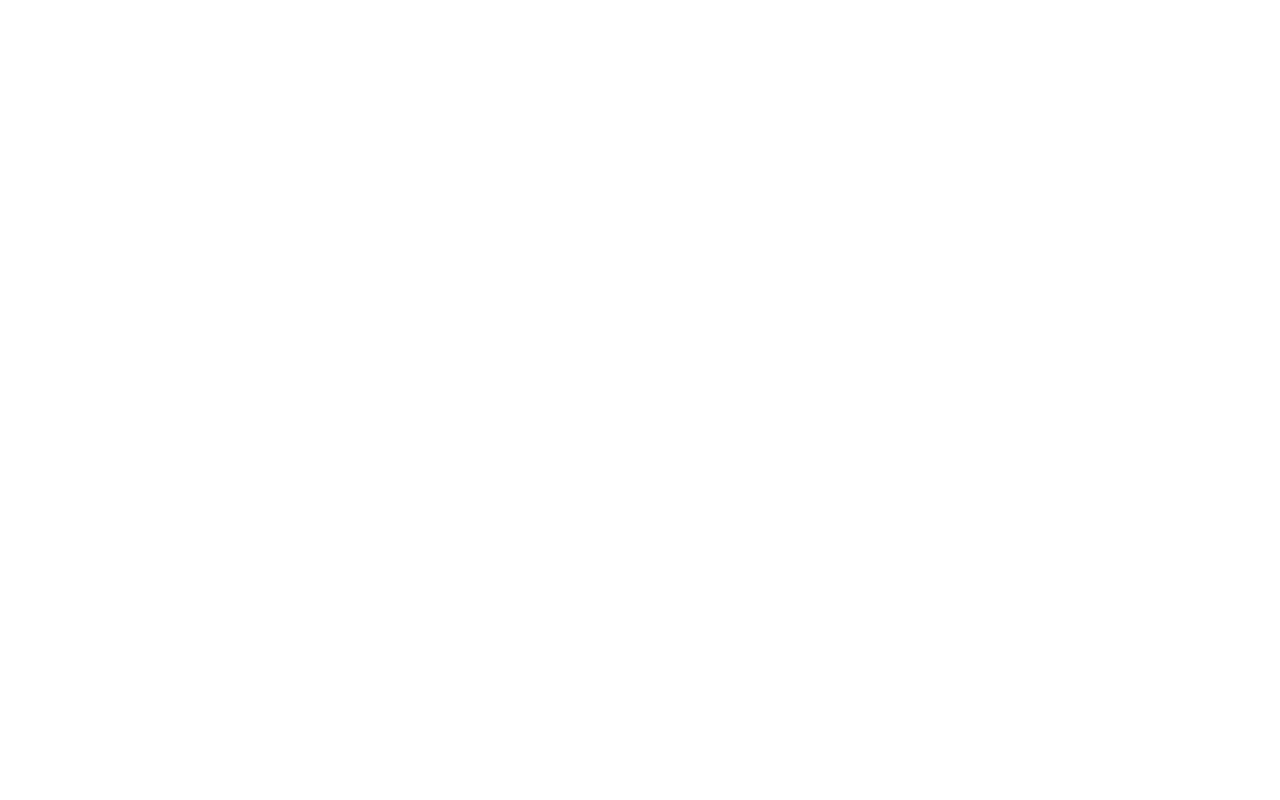
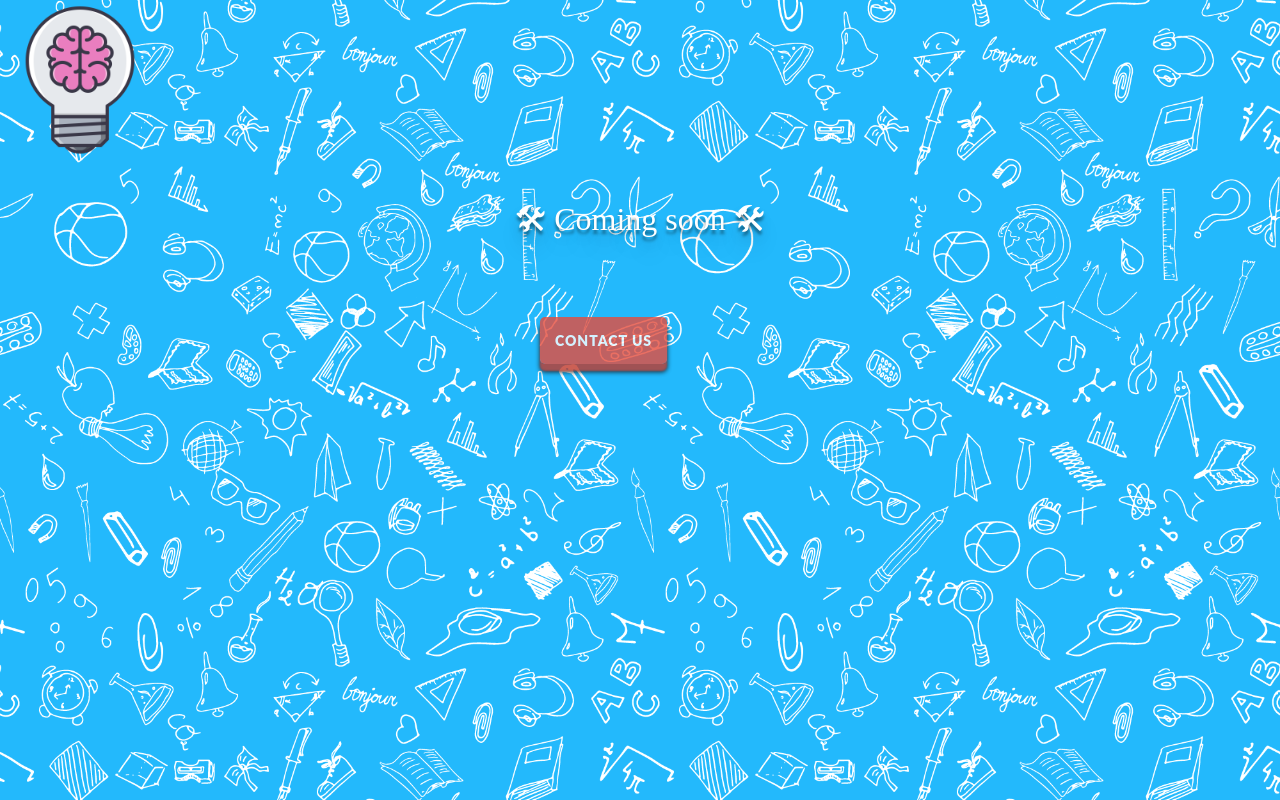
Before and after one commit to gabrielecanepa/infinite-scroll, a plain HTML site: page index.html in a window 1280 px wide. Drawn offline with Linux system fonts and the light colour scheme.

Commit message:
Add background and elements

```diff
--- a/index.html
+++ b/index.html
@@ -1,5 +1,5 @@
 <!DOCTYPE html>
-<html>
+<html lang="en">
   <head>
     <meta charset="UTF-8">
     <meta http-equiv="X-UA-Compatible" content="IE=edge">
@@ -10,18 +10,25 @@
     <meta property="og:description" content="Everyteach is a platform which hosts an online marketplace and collaboration service, for people to book and manage any kind of private lesson with independent local teachers, including academic tutoring, languages, music and performative arts classes, sports and activities.">
     <meta property="og:url" content="everyteach.com">
     <meta property="og:site_name" content="Everyteach">
-    <meta property="og:image" content="/images/everyteach-opengraph.png">
-    <link rel="apple-touch-icon" sizes="180x180" href="/images/apple-touch-icon.png">
-    <link rel="icon" type="image/png" sizes="32x32" href="/images/favicon-32x32.png">
-    <link rel="icon" type="image/png" sizes="16x16" href="/images/favicon-16x16.png">
-    <link rel="manifest" href="/images/manifest.json">
-    <link rel="mask-icon" href="/images/safari-pinned-tab.svg" color="#23b9fc">
-    <link rel="shortcut icon" href="/images/favicon.ico">
-    <meta name="msapplication-config" content="/images/browserconfig.xml">
+    <meta property="og:image" content="images/everyteach-opengraph.png">
+    <link rel="apple-touch-icon" sizes="180x180" href="images/apple-touch-icon.png">
+    <link rel="icon" type="image/png" sizes="32x32" href="images/favicon-32x32.png">
+    <link rel="icon" type="image/png" sizes="16x16" href="images/favicon-16x16.png">
+    <link rel="manifest" href="images/manifest.json">
+    <link rel="mask-icon" href="images/safari-pinned-tab.svg" color="#23b9fc">
+    <link rel="shortcut icon" href="images/favicon.ico">
+    <meta name="msapplication-config" content="images/browserconfig.xml">
     <meta name="theme-color" content="#23B9FC">
     <link type="text/css" rel="stylesheet" href="style.css">
   </head>
 
   <body>
+    <div class="overlay">
+      <img src="images/everyteach-logo.png" alt="">
+      <p>🛠 Coming soon 🛠</p>
+      <div class="btn-wrap">
+        <a href="mailto:hello@everyteach.com">Contact Us</a>
+      </div>
+    </div>
   </body>
 </html>
--- /dev/null
+++ b/scss/style.scss
@@ -0,0 +1,76 @@
+.overlay{
+  position: fixed;
+  background: url("images/background.png") repeat center center;
+  background-size: cover;
+  -webkit-animation: 50s backgroundScroll infinite linear;
+  -moz-animation: 50s backgroundScroll infinite linear;
+  -o-animation: 50s backgroundScroll infinite linear;
+  -ms-animation: 50s backgroundScroll infinite linear;
+  animation: 50s backgroundScroll infinite linear;
+  top: 0;
+  left: 0;
+  width: 100%;
+  height: 100%;
+
+  img {
+    width: 10rem;
+  }
+  p {
+    color: #FFF;
+    text-align: center;
+    font: 2rem Lobster;
+    text-shadow: 0px 4px 3px rgba(0,0,0,0.4), 0px 8px 13px rgba(0,0,0,0.1), 0px 18px 23px rgba(0,0,0,0.1);
+  }
+  .btn-wrap {
+    margin: 0 auto;
+    width: 200px;
+    padding-top: 50px;
+  }
+  a {
+    background: #e74c3c;
+    color: #FFF;
+    position: relative;
+    padding: 15px;
+    font-weight: 900 !important;
+    text-transform: uppercase;
+    border-radius: 5px;
+    font: 14px lato;
+    opacity: 0.8;
+    letter-spacing: 1px;
+    text-decoration: none;
+    box-shadow: #c0392b 0px 7px 2px,#000 0px 8px 5px;
+    &:hover {
+      opacity: 1;
+    }
+    &:active {
+      top: 4px;
+      box-shadow: #c0392b 0px 3px 2px,#000 0px 3px 5px;
+    }
+  }
+}
+
+@-webkit-keyframes backgroundScroll {
+  100%{
+    background-position:0px -3000px;
+  }
+}
+@-moz-keyframes backgroundScroll {
+  100%{
+    background-position:0px -3000px;
+  }
+}
+@-o-keyframes backgroundScroll {
+  100%{
+    background-position:0px -3000px;
+  }
+}
+@-ms-keyframes backgroundScroll {
+  100%{
+    background-position:0px -3000px;
+  }
+}
+@keyframes backgroundScroll {
+  100%{
+    background-position:0px -3000px;
+  }
+}
```
Also changed, not shown: images/background.png (added), images/everyteach-logo.png (added), style.css, 3 other files.
